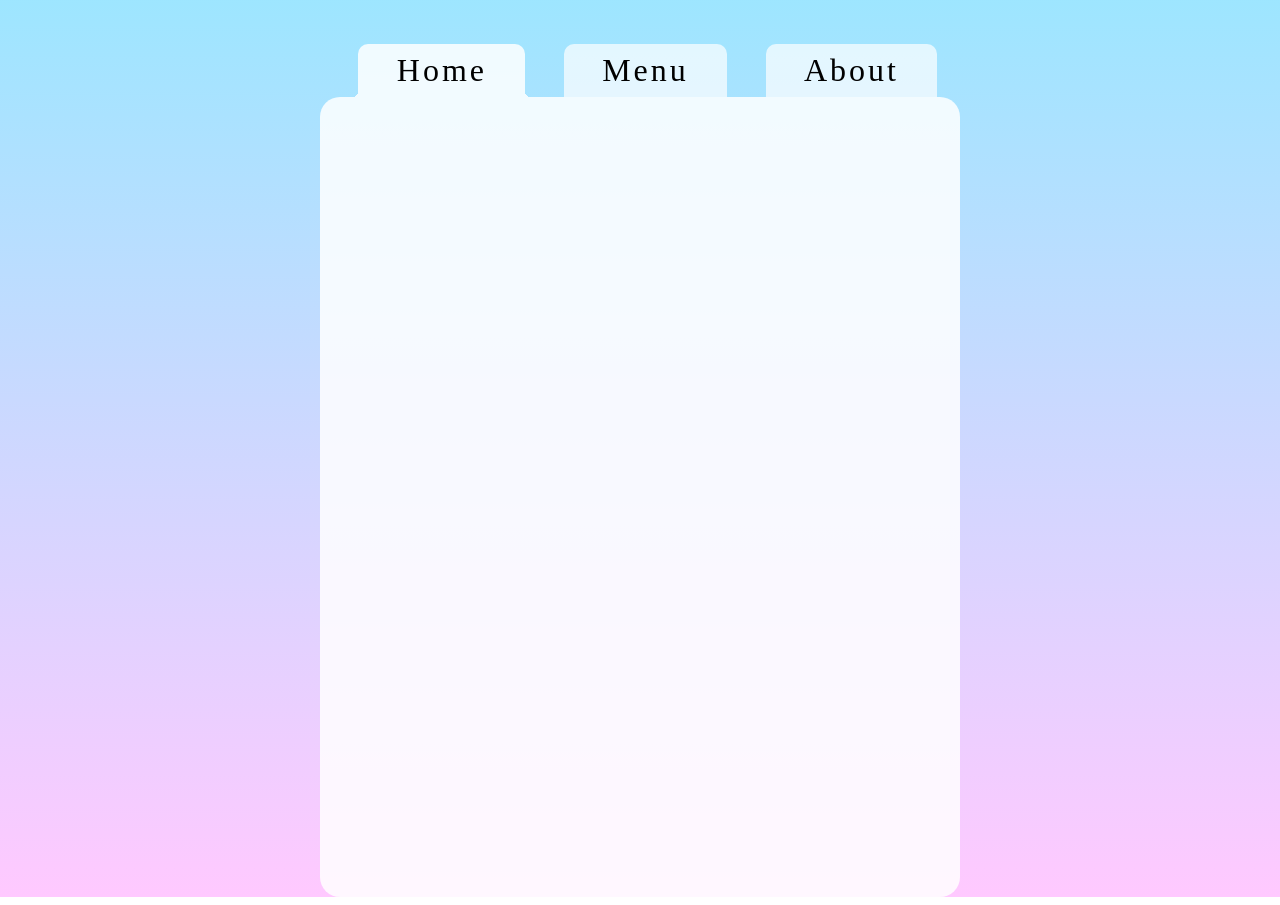
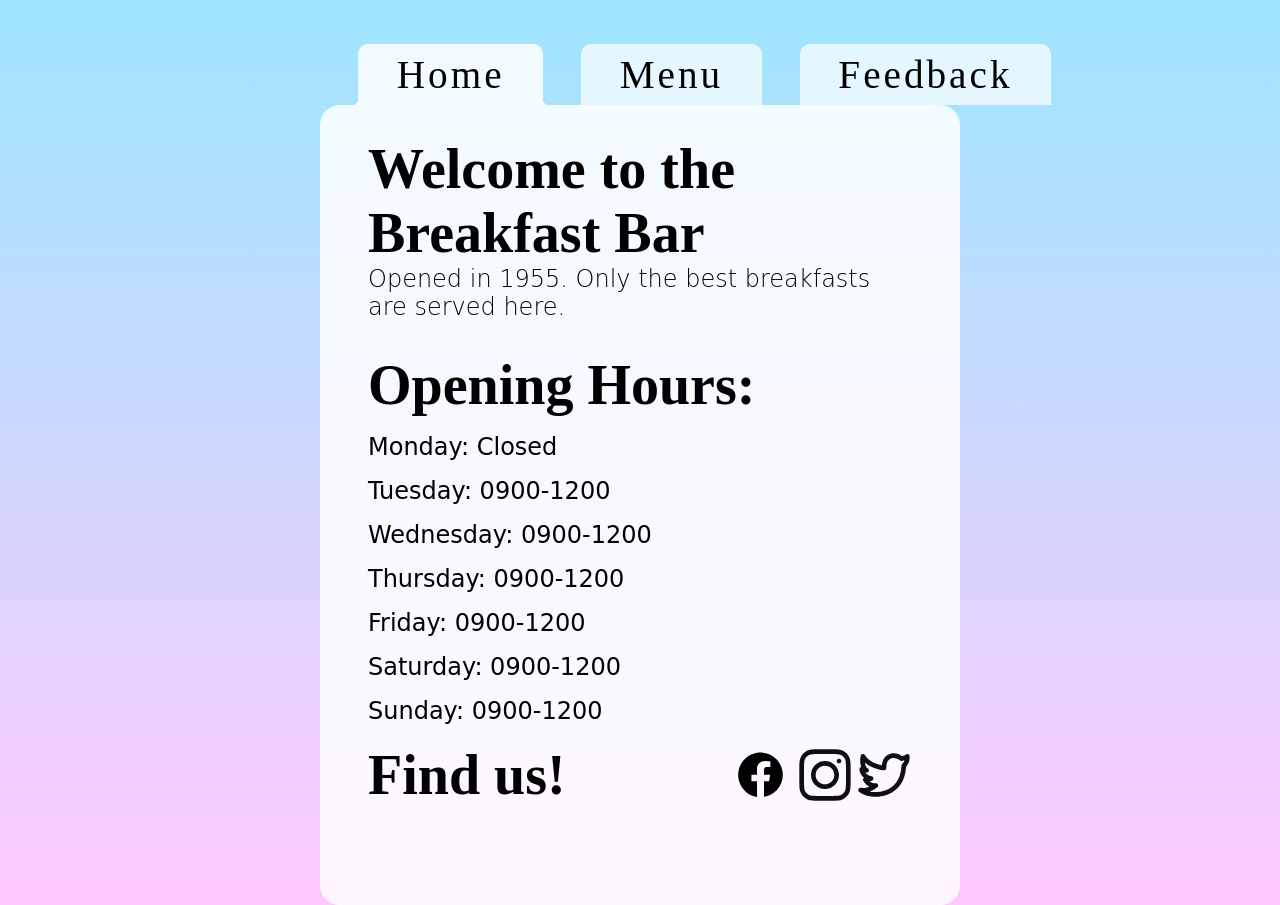
Before and after one commit to Foveejong/restaurant-page, a website built with webpack: page src/index.html in a window 1280 px wide. Shown: the part 226-1131 px from the top of the page. Built offline with nearby package versions, Linux system fonts and the light colour scheme; files whose address does not match are found by name.

Commit message:
Implement home.js to generate homepage using javascript only

```diff
--- /dev/null
+++ b/src/home.js
@@ -0,0 +1,111 @@
+import "./styles.css";
+import fbsvg from "../svg/facebook-svgrepo-com.svg";
+import instasvg from "../svg/instagram-svgrepo-com.svg";
+import twittersvg from "../svg/twitter-svgrepo-com.svg";
+
+function createMainPage() {
+    const mainPageContainer = document.createElement('div');
+    const titleContainer = document.createElement('div');
+    const title = document.createElement('h1');
+    const bodyContainer = document.createElement('div');
+    const introduction = document.createElement('div');
+    const h2intro = document.createElement('h2');
+    const openingHours = document.createElement('div');
+    const openingHoursTitle = document.createElement('h1');
+    const list = document.createElement('ul');
+    const mon = document.createElement('li');
+    const tues = document.createElement('li');
+    const wed = document.createElement('li');
+    const thurs = document.createElement('li');
+    const fri = document.createElement('li');
+    const sat = document.createElement('li');
+    const sun = document.createElement('li');
+
+    mainPageContainer.classList.add('main-page-container');
+    titleContainer.classList.add('title-container');
+    title.classList.add('title');
+    bodyContainer.classList.add('body-container');
+    introduction.classList.add('introduction');
+    openingHours.classList.add('opening-hours');
+    openingHoursTitle.classList.add('title');
+    list.classList.add('list');
+    mon.classList.add('item')
+    tues.classList.add('item')
+    wed.classList.add('item')
+    thurs.classList.add('item')
+    fri.classList.add('item')
+    sat.classList.add('item')
+    sun.classList.add('item')
+
+    title.textContent = "Welcome to the Breakfast Bar";
+    h2intro.textContent = "Opened in 1955. Only the best breakfasts are served here.";
+    openingHoursTitle.textContent = "Opening Hours:";
+    mon.textContent = "Monday: Closed";
+    tues.textContent = "Tuesday: 0900-1200";
+    wed.textContent = "Wednesday: 0900-1200";
+    thurs.textContent = "Thursday: 0900-1200";
+    fri.textContent = "Friday: 0900-1200";
+    sat.textContent = "Saturday: 0900-1200";
+    sun.textContent = "Sunday: 0900-1200";
+
+    list.appendChild(mon);
+    list.appendChild(tues);
+    list.appendChild(wed);
+    list.appendChild(thurs);
+    list.appendChild(fri);
+    list.appendChild(sat);
+    list.appendChild(sun);
+    openingHours.appendChild(openingHoursTitle);
+    openingHours.appendChild(list);
+
+    introduction.appendChild(h2intro);
+    bodyContainer.appendChild(introduction);
+    bodyContainer.appendChild(openingHours);
+
+    titleContainer.appendChild(title);
+    mainPageContainer.appendChild(titleContainer);
+    mainPageContainer.appendChild(bodyContainer);
+
+    return mainPageContainer
+}
+
+function createFooter() {
+    const footer = document.createElement('div');
+    const h1 = document.createElement('h1');
+    const signs = document.createElement('div');
+    const fb = document.createElement('img');
+    const instagram = document.createElement('img');
+    const twitter = document.createElement('img');
+
+    fb.src = fbsvg;
+    instagram.src = instasvg;
+    twitter.src = twittersvg;
+    fb.alt = "Facebook svg";
+    instagram.alt = "Instagram svg";
+    twitter.alt = "Twitter svg";
+
+    footer.classList.add('footer');
+    signs.classList.add('signs-container');
+    fb.classList.add('svg');
+    instagram.classList.add('svg');
+    twitter.classList.add('svg');
+
+    h1.textContent = "Find us!";
+
+    signs.appendChild(fb);
+    signs.appendChild(instagram);
+    signs.appendChild(twitter);
+    footer.appendChild(h1);
+    footer.appendChild(signs);
+
+    return footer
+}
+
+function createHomePage() {
+    const element = createMainPage();
+    const footer = createFooter();
+    element.appendChild(footer);
+    return element
+}
+
+export { createHomePage }
--- a/src/index.html
+++ b/src/index.html
@@ -10,12 +10,39 @@
         <nav class="navbar">
             <button id="home" class="selected">Home</button>
             <button id="menu">Menu</button>
-            <button id="about">About</button>
+            <button id="Feedback">Feedback</button>
         </nav>
     </header>
     <div id="content">
-        <div class="main-page-container">
-
+        <!-- <div class="main-page-container">
+            <div class="title-container">
+                <h1 class="title">Welcome to the Breakfast Bar.</h1>
+            </div>
+            <div class="body-container">
+                <div class="introduction">
+                    <h2>Opened in 1955. Only the best breakfasts are served here.</h2>
+                </div>
+                <div class="opening-hours">
+                    <h1 class="title">Opening Hours:</h1>
+                    <ul class="list">
+                        <li class="item">Monday: Closed</li>
+                        <li class="item">Tuesday: 0900-1200</li>
+                        <li class="item">Wednesday: 0900-1200</li>
+                        <li class="item">Thursday: 0900-1200</li>
+                        <li class="item">Friday: 0900-1200</li>
+                        <li class="item">Saturday: 0900-1200</li>
+                        <li class="item">Sunday: 0900-1200</li>
+                    </ul>
+                </div>
+            </div> -->
+            <!-- <div class="footer">
+                <h1>Find us!</h1>
+                <div class="signs-container">
+                    <img src="../svg/facebook-svgrepo-com.svg" alt="Facebook svg" class="svg">
+                    <img src="../svg/instagram-svgrepo-com.svg" alt="Instagram svg" class="svg">
+                    <img src="../svg/twitter-svgrepo-com.svg" alt="Twitter svg" class="svg">
+                </div>
+            </div> -->
         </div>
     </div>
 </body>
--- a/src/index.js
+++ b/src/index.js
@@ -1,3 +1,6 @@
 import "./styles.css";
+import { createHomePage } from "./home.js";
 
-console.log("hi");
+const content = document.querySelector("#content");
+const homepage = createHomePage();
+content.appendChild(homepage);
--- a/src/styles.css
+++ b/src/styles.css
@@ -11,12 +11,19 @@
     --faded-white: rgba(255, 255, 255, 0.7);
     --selected-white: rgba(255, 255, 255, 0.85);
     --button-border-radius: 10px;
+    --title-font-size: clamp(3vw, 3.5rem, 6vw);
+    --subtitle-font-size: clamp(1vw, 1.5rem, 2vw);
 }
 
 @font-face {
     font-family: customFont;
     src: url(../fonts/journal-webfont.woff2\ copy) format('woff2'),
     url(../fonts/journal-webfont.woff\ copy) format('woff');
+}
+
+@font-face {
+    font-family: lemonMilk;
+    src: url(../fonts/lemon_milk/LEMONMILK-Light.otf) format('otf');
 }
 
 body {
@@ -26,7 +33,7 @@ body {
 }
 
 div#content {
-    height: 100vh;
+    min-height: 100vh;
 }
 
 nav.navbar {
@@ -44,18 +51,19 @@ button {
     outline: none;
     border-radius: var(--button-border-radius) var(--button-border-radius) 0 0;
     padding: 1vh 3vw;
-    font-size: 2rem;
+    font-size: calc(0.7 * var(--title-font-size));
     letter-spacing: 3px;
     position: relative;
     cursor: pointer;
+    /* width: clamp(9vw, 200px, 12vw) */
 }
 
 button.selected::after, button.selected::before {
     --size: var(--button-border-radius);
     content: "";
     position: absolute;
-    width: var(--button-border-radius);
-    aspect-ratio: 1;
+    width: var(--size);
+    height: var(--size);
     background-image: radial-gradient(circle at 100% 100%, transparent calc(var(--size) + 2px), var(--selected-white) var(--size));
 }
 
@@ -71,17 +79,18 @@ button::before {
     rotate: 180deg;
 }
 
-header {
-    /* padding: var(--centering-padding); */
+button:hover {
+    color: rgb(198, 147, 46);
+    background-color: var(--selected-white);
+}
 
-    & h1 {
+header > h1 {
         font-size: 6rem;
-        font-weight: 1000;
+        font-weight: 900;
         letter-spacing: 10px;
         color: white;
         text-align: center;
         padding: 3vh 0;
-    }
 }
 
 .selected {
@@ -89,7 +98,59 @@ header {
 }
 
 .main-page-container {
+    padding: 2rem 3rem;
     height: 100vh;
     background-color: var(--selected-white);
     border-radius: calc(2 * var(--button-border-radius));
 }
+
+/* Home page */
+
+.title-container h1, .opening-hours h1 {
+    font-size: var(--title-font-size);
+}
+
+.introduction {
+    margin-bottom: 4vh;
+    > h2 {
+        font-size: var(--subtitle-font-size);
+        font-family: cursive;
+        font-weight: 200;
+    }
+}
+
+.opening-hours ul {
+    list-style-type: none;
+}
+
+.opening-hours ul li {
+    font-size: var(--subtitle-font-size);
+    margin: 2vh 0;
+    font-family: cursive;
+}
+
+.svg {
+    height: var(--title-font-size);
+    aspect-ratio: 1;
+}
+
+.footer {
+    display: flex;
+    align-items: center;
+}
+
+.footer h1 {
+    flex: 3;
+    font-size: var(--title-font-size);
+}
+
+.footer .signs-container {
+    flex: 1 1 0;
+    display: flex;
+    gap: 3px;
+    align-items: center;
+
+    > img:first-child {
+        height: calc(var(--title-font-size) * 1.2);
+    }
+}
--- a/webpack.config.js
+++ b/webpack.config.js
@@ -3,6 +3,7 @@ const HtmlWebpackPlugin = require('html-webpack-plugin');
 
 module.exports = {
     mode: "development",
+    devtool: "inline-source-map",
     entry: "./src/index.js",
     output: {
         filename: "main.js",
```
Also changed, not shown: fonts/lemon_milk/LEMONMILK-Bold.otf (added), fonts/lemon_milk/LEMONMILK-BoldItalic.otf (added), fonts/lemon_milk/LEMONMILK-Light.otf (added), fonts/lemon_milk/LEMONMILK-LightItalic.otf (added), fonts/lemon_milk/LEMONMILK-Medium.otf (added), fonts/lemon_milk/LEMONMILK-MediumItalic.otf (added), fonts/lemon_milk/LEMONMILK-Regular.otf (added), fonts/lemon_milk/LEMONMILK-RegularItalic.otf (added), svg/facebook-svgrepo-com.svg (added), svg/instagram-svgrepo-com.svg (added), svg/twitter-svgrepo-com.svg (added).
